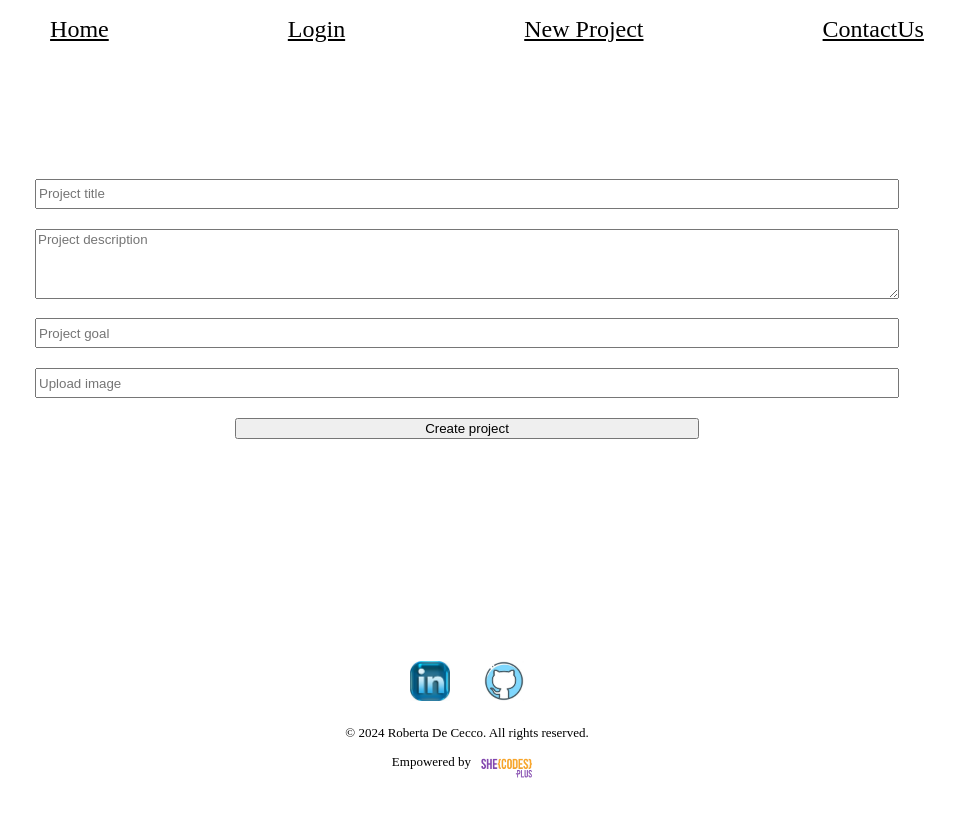
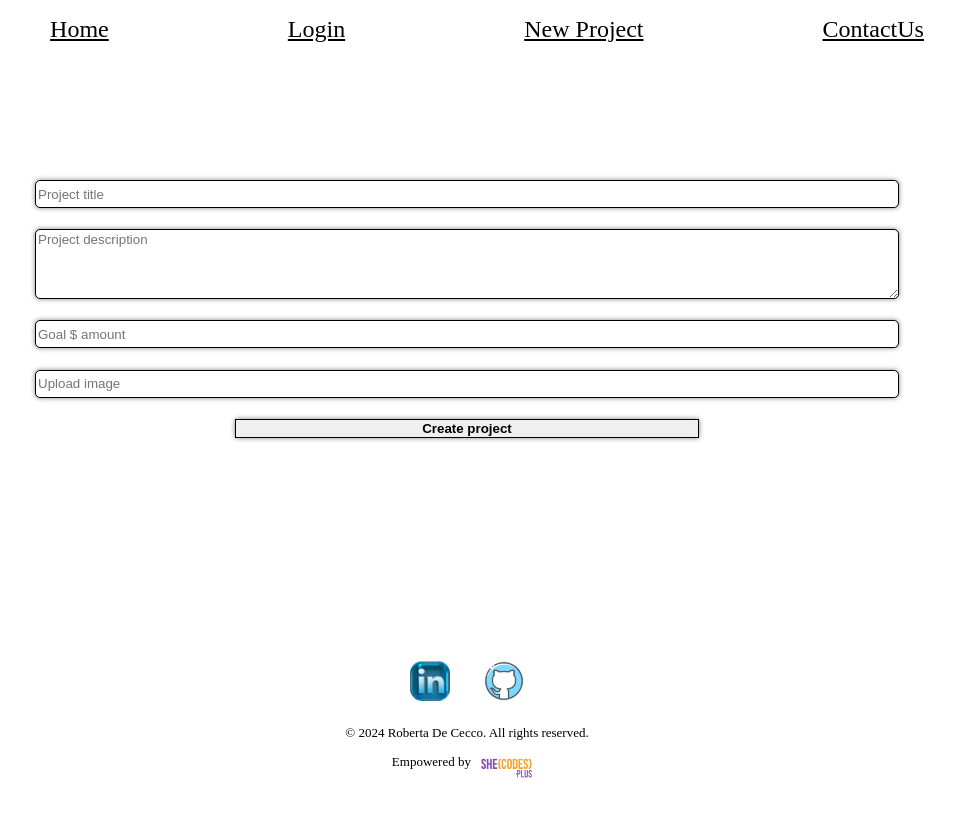
Before and after one commit to RobyOneJ/crowdfunding_front_end, a React (Vite) app: page /project in a window 1280 px wide. Shown: the top 816 px of the page, without its empty margins (173-1128 px from the left). Built offline with nearby package versions, Linux system fonts and the light colour scheme.

Commit message:
more styling to ProjectCards and ProjectForm

```diff
--- a/src/components/ProjectCard.css
+++ b/src/components/ProjectCard.css
@@ -2,6 +2,7 @@
     width: 100%;
     border: 1px solid black;
     box-shadow: 0px 0px 5px gray;
+    background-color: lightcyan;
 }
 
 .project-card img {
@@ -59,12 +60,11 @@
     font-size:larger;
     text-align: center;
     background-color: beige;
-
-
 }
 
-.card-front {
-}
+/*.card-front {
+
+}*/
 
 .card-back {
     transform: rotateY(180deg);
--- a/src/components/ProjectForm.css
+++ b/src/components/ProjectForm.css
@@ -11,18 +11,28 @@
     padding-left: 200px;
     padding-right: 200px;
 
+
 }
 
 #project-form textarea {
+    border-radius: 5px;
     font-family: inherit;
     height: 64px;
+    border: 1px solid black;
+    box-shadow: 0px 0px 5px gray;
 }
 
 #project-form input {
+    border-radius: 5px;
     height: 24px;
+    border: 1px solid black;
+    box-shadow: 0px 0px 5px gray;
 }
 
 #project-form button {
+    font-weight: bold;
     margin-left: 200px;
     margin-right: 200px;
+    border: 1px solid black;
+    box-shadow: 0px 0px 5px gray;
 }
--- a/src/components/ProjectForm.jsx
+++ b/src/components/ProjectForm.jsx
@@ -47,7 +47,7 @@ const ProjectForm = () => {
       <input
         type="text"
         name="goal"
-        placeholder="Project goal"
+        placeholder="Goal $ amount"
         value={goal}
         onChange={(event) => setGoal(event.target.value)}
       />
```
